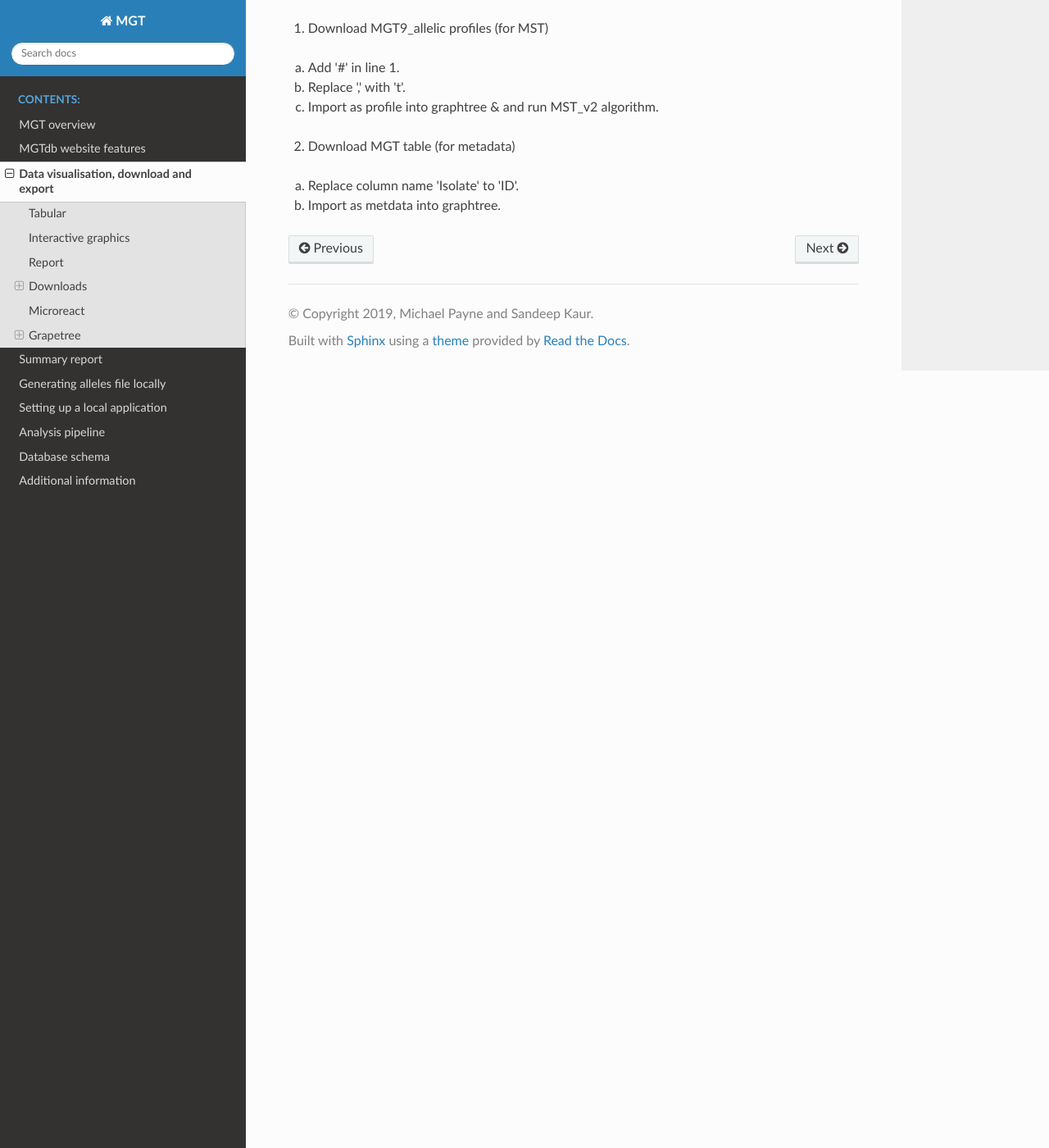
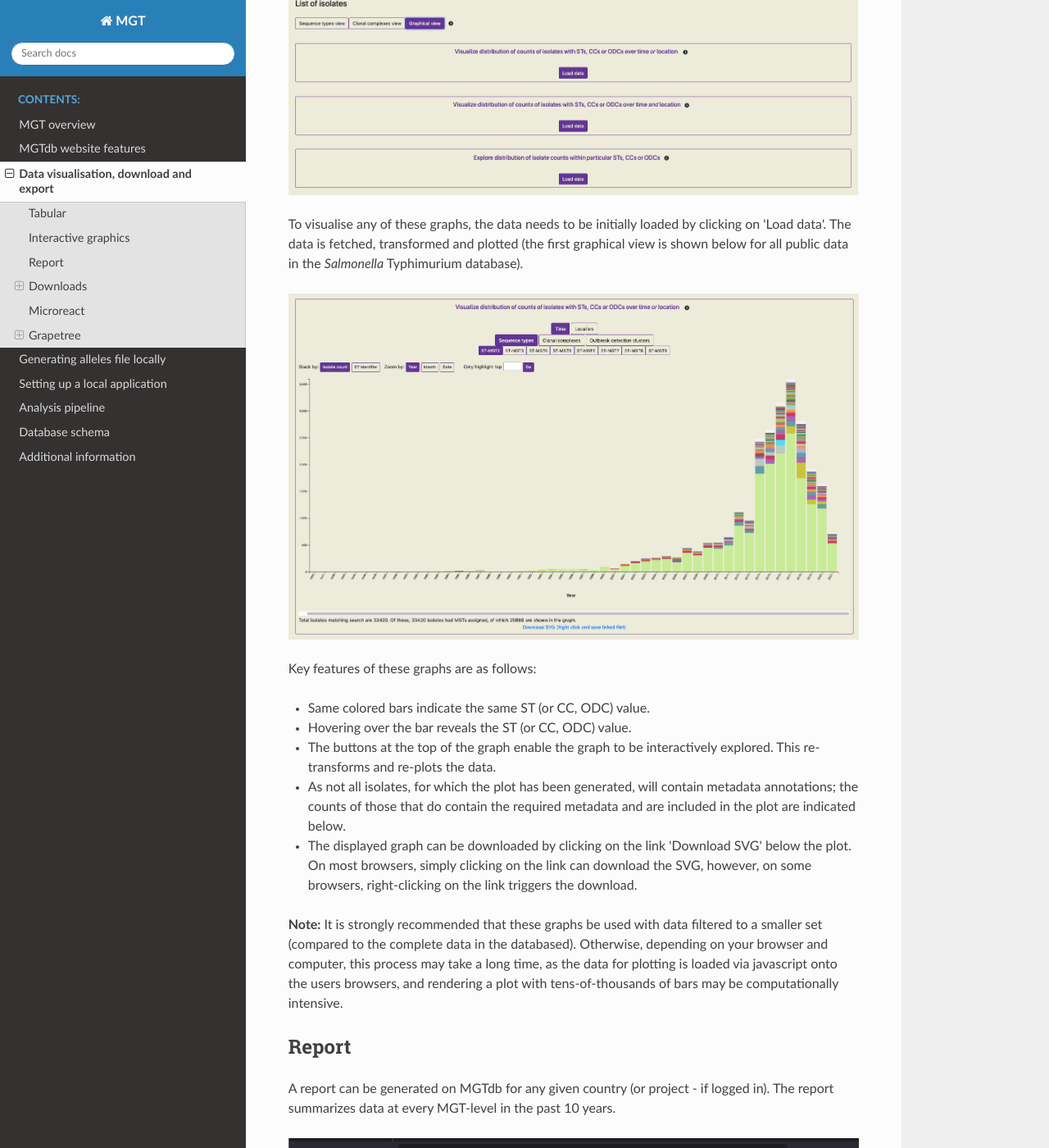
Before and after one commit to crystalsand10/MGT_docs, a Sphinx documentation site: the page built from source/downloads.rst, in a window 1280 px wide and 1400 px high, scrolled down 2383 px. Shown: the whole window at 82% size. Built offline with Sphinx 7.4.7 and the Read the Docs theme 2.0.0, drawn with Linux system fonts in a browser that asks for light colours; some of the changed text lies outside the part shown.

Commit message:
data visualisation and download

```diff
--- a/source/downloads.rst
+++ b/source/downloads.rst
@@ -41,10 +41,60 @@ Key features of the table are:
 ===========================
 Interactive graphics
 ===========================
+All isolates in the database, or filtered isolates can be graphically summarized. Clicking on 'Graphical view' loads a page which can summarise the data in three ways:
+
+1. Distribution of counts of isolates with STs, CCs or ODCs over time or location
+2. Distribution of counts of isolates with STs, CCs or ODCs over time and location
+3. Distribution of isolate counts within particular STs, CCs or ODCs
+
+The first two utilize temporal and spacial metadata associated with isolates. The third does not utilize such metadata, but only utilizes the associated MGT assignments (STs, CCs and ODCs).
+
+.. image:: images/graphicalView.png
+  :width: 2000
+  :alt: Graphical View
+
+To visualise any of these graphs, the data needs to be initially loaded by clicking on 'Load data'. The data is fetched, transformed and plotted (the first graphical view is shown below for all public data in the *Salmonella* Typhimurium database).
+
+.. image:: images/graph1.png
+  :width: 2000
+  :alt: Graphical View
+
+Key features of these graphs are as follows:
+
+* Same colored bars indicate the same ST (or CC, ODC) value.
+* Hovering over the bar reveals the ST (or CC, ODC) value.
+* The buttons at the top of the graph enable the graph to be interactively explored. This re-transforms and re-plots the data.
+* As not all isolates, for which the plot has been generated, will contain metadata annotations; the counts of those that do contain the required metadata and are included in the plot are indicated below.
+* The displayed graph can be downloaded by clicking on the link 'Download SVG' below the plot. On most browsers, simply clicking on the link can download the SVG, however, on some browsers, right-clicking on the link triggers the download.
+
+**Note:** It is strongly recommended that these graphs be used with data filtered to a smaller set (compared to the complete data in the databased). Otherwise, depending on your browser and computer, this process may take a long time, as the data for plotting is loaded via javascript onto the users browsers, and rendering a plot with tens-of-thousands of bars may be computationally intensive.
 
 ===========================
 Report
 ===========================
+
+A report can be generated on MGTdb for any given country (or project - if logged in). The report summarizes data at every MGT-level in the past 10 years.
+
+
+.. image:: images/report_access.png
+  :width: 2000
+  :alt: Generating a report on MGTdb
+
+For every organism, the 'Summary report' button in the header navigates to a page, where the user can select any country (or project) and generate the report.
+
+Once the 'Generate report' button is clicked, MGTdb retrieves isolates with the requested metadata from the database, and generates the charts. The report depicts static charts - where the first four charts summarize data for all MGT levels in general, followed by six charts summarising the data at each MGT level. The figure below shows the first chart from the report.
+
+
+.. image:: images/report_chart_1.png
+  :width: 2000
+  :alt: Report chart 1
+
+By scrolling all the way to the bottom of the report, users can find a button to download the report as an HTML document.
+
+.. image:: images/report_download_btn.png
+  :width: 400
+  :alt: Button to download the report
+
 
 ===========================
 Downloads
--- a/source/index.rst
+++ b/source/index.rst
@@ -14,7 +14,6 @@ Welcome to MGT's documentation!
     overview
     website
     downloads
-    report
     local_allele_calling
     installation
     analysis_pipeline
```
Also changed, not shown: source/report.rst (deleted, +0 -27 lines), source/images/graph1.png (added), source/images/graphicalView.png (added).
